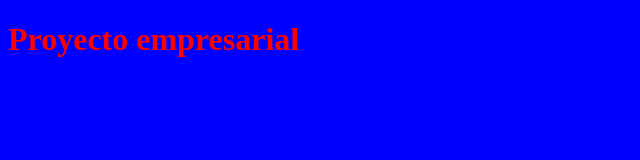
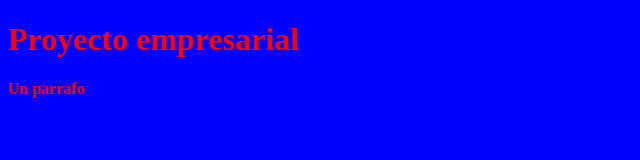
Before and after one commit to WxAlexander/MyFirst_Repository, a plain HTML site: page index.html in a window 1280 px wide. Shown: the full height of the page, 0-640 px from the left. Drawn offline with Linux system fonts and the light colour scheme.

Commit message:
Agregando un parrafo

```diff
--- a/index.html
+++ b/index.html
@@ -8,5 +8,6 @@
 	</head>
 	<body>
 		<h1>Proyecto empresarial</h1>
+		<p>Un parrafo</p>
 	</body>
 </html>
```
